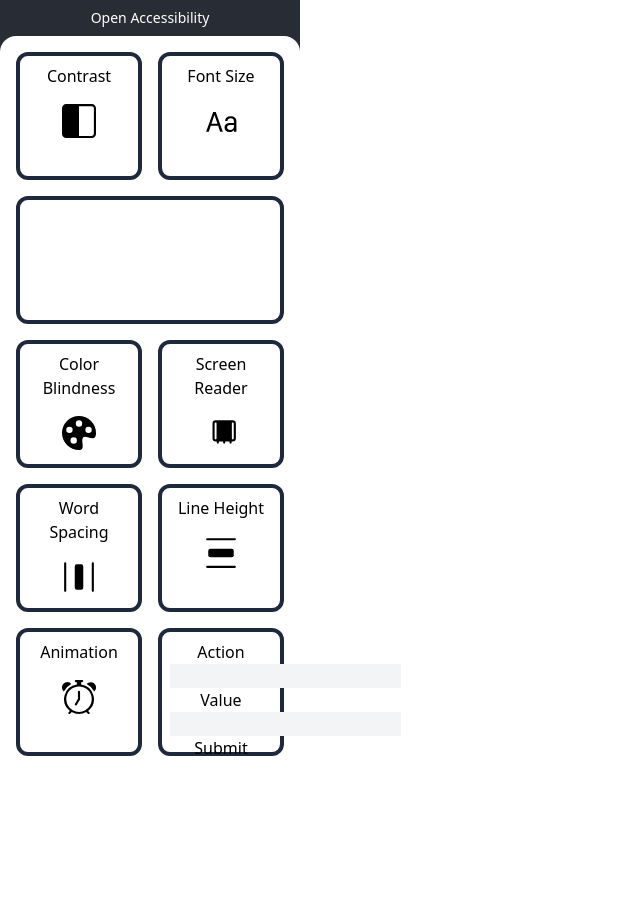
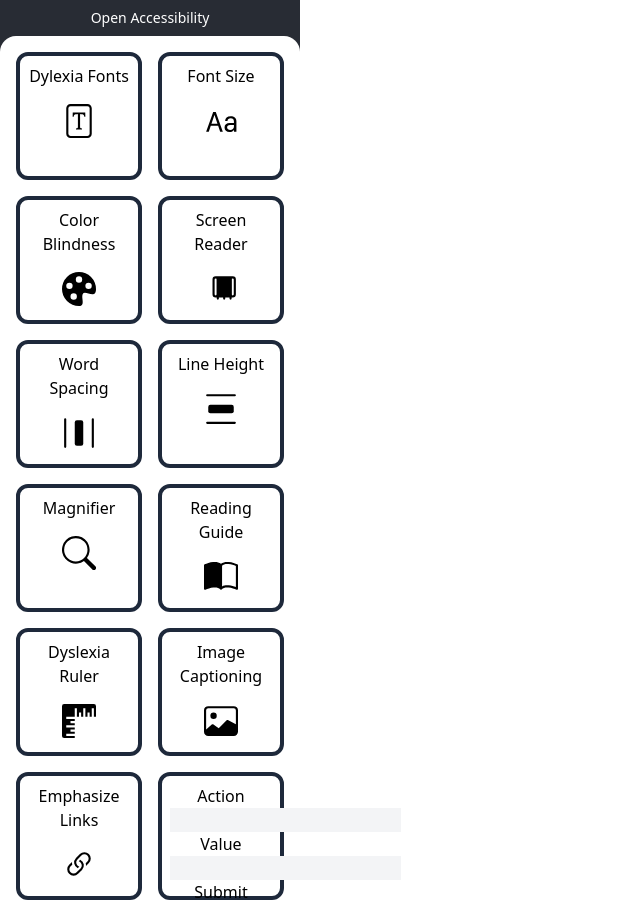
Before and after one commit to MaxMaeder/Open-Accessibility, a React (Create React App) app in the folder open-accessibility/: page / in a window 1280 px wide. Shown: the whole page, without its empty margins (0-640 px from the left). Built offline with nearby package versions, Linux system fonts and the light colour scheme.

Commit message:
Implemented state changes for all buttons.

```diff
--- a/open-accessibility/src/App.js
+++ b/open-accessibility/src/App.js
@@ -1,19 +1,22 @@
 import "./App.css";
 
 import SquareButton from "./components/square-button";
-import Dropdown from "./components/dropdown";
 import TestingForm from "./components/testing_form";
 import { sendMsg } from "./util/tabMessaging";
 import { useState } from "react";
 
 function App() {
-  const [contrast, setContrast] = useState(false);
-  const [fontSize, setFontSize] = useState(false);
+  const [dyslexiaFonts, setDyslexiaFonts] = useState(false);
+  const [fontSize, setFontSize] = useState({ current: -1, options: [-1, 0, 1, 2] });
   const [colorBlindness, setColorBlindness] = useState(false);
   const [screenReader, setScreenReader] = useState(false);
-  const [wordSpacing, setWordSpacing] = useState(false);
-  const [lineSpacing, setLineSpacing] = useState(false);
-  const [animation, setAnimation] = useState(false);
+  const [wordSpacing, setWordSpacing] = useState({ current: -1, options: [-1, 0, 1] });
+  const [lineHeight, setLineHeight] = useState({ current: -1, options: [-1, 0, 1, 2] });
+  const [magnifier, setMagnifier] = useState(false);
+  const [readingGuide, setReadingGuide] = useState(false);
+  const [dyslexiaRuler, setDyslexiaRuler] = useState(false);
+  const [imageCaptioning, setImageCaptioning] = useState(false);
+  const [emphasizeLinks, setEmphasizeLinks] = useState(false);
 
   return (
     <div className="App">
@@ -22,26 +25,28 @@ function App() {
 
         <div className="bg-white p-4 w-full min-h-screen rounded-t-2xl grid gap-4 grid-cols-2 grid-rows-6">
           <SquareButton
-            text="Contrast"
+            text="Dylexia Fonts"
             icon={
-              <svg
-                xmlns="http://www.w3.org/2000/svg"
-                width="34"
-                height="34"
-                fill="currentColor"
-                class="bi bi-square-half mx-auto mt-4"
-                viewBox="0 0 16 16"
-              >
-                <path d="M8 15V1h6a1 1 0 0 1 1 1v12a1 1 0 0 1-1 1H8zm6 1a2 2 0 0 0 2-2V2a2 2 0 0 0-2-2H2a2 2 0 0 0-2 2v12a2 2 0 0 0 2 2h12z" />
+              <svg xmlns="http://www.w3.org/2000/svg" width="34" height="34" fill="currentColor" class="bi bi-file-font mx-auto mt-4" viewBox="0 0 16 16">
+                <path d="M10.943 4H5.057L5 6h.5c.18-1.096.356-1.192 1.694-1.235l.293-.01v6.09c0 .47-.1.582-.898.655v.5H9.41v-.5c-.803-.073-.903-.184-.903-.654V4.755l.298.01c1.338.043 1.514.14 1.694 1.235h.5l-.057-2z" />
+                <path d="M4 0a2 2 0 0 0-2 2v12a2 2 0 0 0 2 2h8a2 2 0 0 0 2-2V2a2 2 0 0 0-2-2H4zm0 1h8a1 1 0 0 1 1 1v12a1 1 0 0 1-1 1H4a1 1 0 0 1-1-1V2a1 1 0 0 1 1-1z" />
               </svg>
             }
+            onClick={() => {
+              setDyslexiaFonts(!dyslexiaFonts);
+              sendMsg({ active: "DYSLEXIA_FONTS", value: dyslexiaFonts });
+            }}
           />
 
-          <SquareButton text="Font Size" icon={<svg xmlns="http://www.w3.org/2000/svg" width="34" height="34" fill="currentColor" class="bi bi-type mx-auto mt-4" viewBox="0 0 16 16">
+          <SquareButton text="Font Size" icon={<svg xmlns="http://www.w3.org/2000/svg" width="34" height="34" fill="currentColor" class="bi bi-type mx-auto mt-4" viewBox="0 0 16 16"
+            onClick={() => {
+              // Set the current font size to the next option in the array
+              setFontSize({ current: (fontSize.current + 1) % fontSize.options.length, options: fontSize.options });
+              sendMsg({ action: "FONT_SIZE", value: fontSize.current });
+            }}
+          >
             <path d="m2.244 13.081.943-2.803H6.66l.944 2.803H8.86L5.54 3.75H4.322L1 13.081h1.244zm2.7-7.923L6.34 9.314H3.51l1.4-4.156h.034zm9.146 7.027h.035v.896h1.128V8.125c0-1.51-1.114-2.345-2.646-2.345-1.736 0-2.59.916-2.666 2.174h1.108c.068-.718.595-1.19 1.517-1.19.971 0 1.518.52 1.518 1.464v.731H12.19c-1.647.007-2.522.8-2.522 2.058 0 1.319.957 2.18 2.345 2.18 1.06 0 1.716-.43 2.078-1.011zm-1.763.035c-.752 0-1.456-.397-1.456-1.244 0-.65.424-1.115 1.408-1.115h1.805v.834c0 .896-.752 1.525-1.757 1.525z" />
           </svg>} />
-
-          <Dropdown></Dropdown>
 
           <SquareButton
             text="Color Blindness"
@@ -57,6 +62,10 @@ function App() {
                 <path d="M12.433 10.07C14.133 10.585 16 11.15 16 8a8 8 0 1 0-8 8c1.996 0 1.826-1.504 1.649-3.08-.124-1.101-.252-2.237.351-2.92.465-.527 1.42-.237 2.433.07zM8 5a1.5 1.5 0 1 1 0-3 1.5 1.5 0 0 1 0 3zm4.5 3a1.5 1.5 0 1 1 0-3 1.5 1.5 0 0 1 0 3zM5 6.5a1.5 1.5 0 1 1-3 0 1.5 1.5 0 0 1 3 0zm.5 6.5a1.5 1.5 0 1 1 0-3 1.5 1.5 0 0 1 0 3z" />
               </svg>
             }
+            onClick={() => {
+              setColorBlindness(!colorBlindness);
+              sendMsg({ active: "COLOR_BLINDNESS", value: colorBlindness });
+            }}
           />
 
           <SquareButton
@@ -76,6 +85,10 @@ function App() {
                 <path d="M13.5 2a1.5 1.5 0 0 1 1.5 1.5v7a1.5 1.5 0 0 1-1.5 1.5h-8a1.5 1.5 0 0 1-1.5-1.5v-7A1.5 1.5 0 0 1 5.5 2h8zm-8 1A.5.5 0 0 0 5 3.5v7a.5.5 0 0 0 1 0v-7a.5.5 0 0 0-.5-.5h-1zm8 0a.5.5 0 0 0-.5.5v7a.5.5 0 0 0 1 0v-7a.5.5 0 0 0-.5-.5h-1z" />
               </svg>
             }
+            onClick={() => {
+              setScreenReader(!screenReader);
+              sendMsg({ active: "SCREEN_READER", value: screenReader });
+            }}
           />
 
           <SquareButton
@@ -97,8 +110,9 @@ function App() {
               </svg>
             }
             onClick={() => {
-              setWordSpacing(!wordSpacing);
-              sendMsg({ action: "WORD_SPACING", value: wordSpacing });
+              // Set the current word spacing to the next one in the array
+              setWordSpacing({ current: (wordSpacing.current + 1) % wordSpacing.options.length, options: wordSpacing.options });
+              sendMsg({ action: "WORD_SPACING", value: wordSpacing.current });
             }}
           />
 
@@ -120,18 +134,65 @@ function App() {
                 <path d="M2 7a1 1 0 0 1 1-1h10a1 1 0 0 1 1 1v2a1 1 0 0 1-1 1H3a1 1 0 0 1-1-1V7z" />
               </svg>
             }
+            onClick={() => {
+              // Set the current line height to the next one in the array
+              setLineHeight({ current: (lineHeight.current + 1) % lineHeight.options.length, options: lineHeight.options });
+              sendMsg({ action: "LINE_HEIGHT", value: lineHeight.current });
+            }}
           />
 
-          <SquareButton text="Animation" icon={<svg xmlns="http://www.w3.org/2000/svg" width="34" height="34" fill="currentColor" class="bi bi-alarm mx-auto mt-4" viewBox="0 0 16 16">
-            <path d="M8.5 5.5a.5.5 0 0 0-1 0v3.362l-1.429 2.38a.5.5 0 1 0 .858.515l1.5-2.5A.5.5 0 0 0 8.5 9V5.5z" />
-            <path d="M6.5 0a.5.5 0 0 0 0 1H7v1.07a7.001 7.001 0 0 0-3.273 12.474l-.602.602a.5.5 0 0 0 .707.708l.746-.746A6.97 6.97 0 0 0 8 16a6.97 6.97 0 0 0 3.422-.892l.746.746a.5.5 0 0 0 .707-.708l-.601-.602A7.001 7.001 0 0 0 9 2.07V1h.5a.5.5 0 0 0 0-1h-3zm1.038 3.018a6.093 6.093 0 0 1 .924 0 6 6 0 1 1-.924 0zM0 3.5c0 .753.333 1.429.86 1.887A8.035 8.035 0 0 1 4.387 1.86 2.5 2.5 0 0 0 0 3.5zM13.5 1c-.753 0-1.429.333-1.887.86a8.035 8.035 0 0 1 3.527 3.527A2.5 2.5 0 0 0 13.5 1z" />
-          </svg>} />
+          < SquareButton text="Magnifier" icon={< svg xmlns="http://www.w3.org/2000/svg" width="34" height="34" fill="currentColor" class="bi bi-search mx-auto mt-4" viewBox="0 0 16 16">
+            <path d="M11.742 10.344a6.5 6.5 0 1 0-1.397 1.398h-.001c.03.04.062.078.098.115l3.85 3.85a1 1 0 0 0 1.415-1.414l-3.85-3.85a1.007 1.007 0 0 0-.115-.1zM12 6.5a5.5 5.5 0 1 1-11 0 5.5 5.5 0 0 1 11 0z" />
+          </svg>}
+            onClick={() => {
+              setMagnifier(!magnifier);
+              sendMsg({ active: "MAGNIFIER", value: magnifier });
+            }}
+          />
+
+          <SquareButton text="Reading Guide" icon={<svg xmlns="http://www.w3.org/2000/svg" width="34" height="34" fill="currentColor" class="bi bi-book-half mx-auto mt-4" viewBox="0 0 16 16">
+            <path d="M8.5 2.687c.654-.689 1.782-.886 3.112-.752 1.234.124 2.503.523 3.388.893v9.923c-.918-.35-2.107-.692-3.287-.81-1.094-.111-2.278-.039-3.213.492V2.687zM8 1.783C7.015.936 5.587.81 4.287.94c-1.514.153-3.042.672-3.994 1.105A.5.5 0 0 0 0 2.5v11a.5.5 0 0 0 .707.455c.882-.4 2.303-.881 3.68-1.02 1.409-.142 2.59.087 3.223.877a.5.5 0 0 0 .78 0c.633-.79 1.814-1.019 3.222-.877 1.378.139 2.8.62 3.681 1.02A.5.5 0 0 0 16 13.5v-11a.5.5 0 0 0-.293-.455c-.952-.433-2.48-.952-3.994-1.105C10.413.809 8.985.936 8 1.783z" />
+          </svg>}
+            onClick={() => {
+              setReadingGuide(!readingGuide);
+              sendMsg({ active: "READING_GUIDE", value: readingGuide });
+            }}
+          />
+
+          <SquareButton text="Dyslexia Ruler" icon={<svg xmlns="http://www.w3.org/2000/svg" width="34" height="34" fill="currentColor" class="bi bi-rulers mx-auto mt-4" viewBox="0 0 16 16">
+            <path d="M1 0a1 1 0 0 0-1 1v14a1 1 0 0 0 1 1h5v-1H2v-1h4v-1H4v-1h2v-1H2v-1h4V9H4V8h2V7H2V6h4V2h1v4h1V4h1v2h1V2h1v4h1V4h1v2h1V2h1v4h1V1a1 1 0 0 0-1-1H1z" />
+          </svg>}
+            onClick={() => {
+              setDyslexiaRuler(!dyslexiaRuler);
+              sendMsg({ active: "DYSLEXIA_RULER", value: dyslexiaRuler });
+            }}
+          />
+
+          <SquareButton text="Image Captioning" icon={<svg xmlns="http://www.w3.org/2000/svg" width="34" height="34" fill="currentColor" class="bi bi-image mx-auto mt-4" viewBox="0 0 16 16">
+            <path d="M6.002 5.5a1.5 1.5 0 1 1-3 0 1.5 1.5 0 0 1 3 0z" />
+            <path d="M2.002 1a2 2 0 0 0-2 2v10a2 2 0 0 0 2 2h12a2 2 0 0 0 2-2V3a2 2 0 0 0-2-2h-12zm12 1a1 1 0 0 1 1 1v6.5l-3.777-1.947a.5.5 0 0 0-.577.093l-3.71 3.71-2.66-1.772a.5.5 0 0 0-.63.062L1.002 12V3a1 1 0 0 1 1-1h12z" />
+          </svg>}
+            onClick={() => {
+              setImageCaptioning(!imageCaptioning);
+              sendMsg({ active: "IMAGE_CAPTIONING", value: imageCaptioning });
+            }}
+          />
+
+          <SquareButton text="Emphasize Links" icon={<svg xmlns="http://www.w3.org/2000/svg" width="34" height="34" fill="currentColor" class="bi bi-link-45deg mx-auto mt-4" viewBox="0 0 16 16">
+            <path d="M4.715 6.542 3.343 7.914a3 3 0 1 0 4.243 4.243l1.828-1.829A3 3 0 0 0 8.586 5.5L8 6.086a1.002 1.002 0 0 0-.154.199 2 2 0 0 1 .861 3.337L6.88 11.45a2 2 0 1 1-2.83-2.83l.793-.792a4.018 4.018 0 0 1-.128-1.287z" />
+            <path d="M6.586 4.672A3 3 0 0 0 7.414 9.5l.775-.776a2 2 0 0 1-.896-3.346L9.12 3.55a2 2 0 1 1 2.83 2.83l-.793.792c.112.42.155.855.128 1.287l1.372-1.372a3 3 0 1 0-4.243-4.243L6.586 4.672z" />
+          </svg>}
+            onClick={() => {
+              setEmphasizeLinks(!emphasizeLinks);
+              sendMsg({ active: "EMPHASIZE_LINKS", value: emphasizeLinks });
+            }}
+          />
 
           <TestingForm></TestingForm>
 
         </div>
-      </header>
-    </div>
+      </header >
+    </div >
   );
 }
 
```
